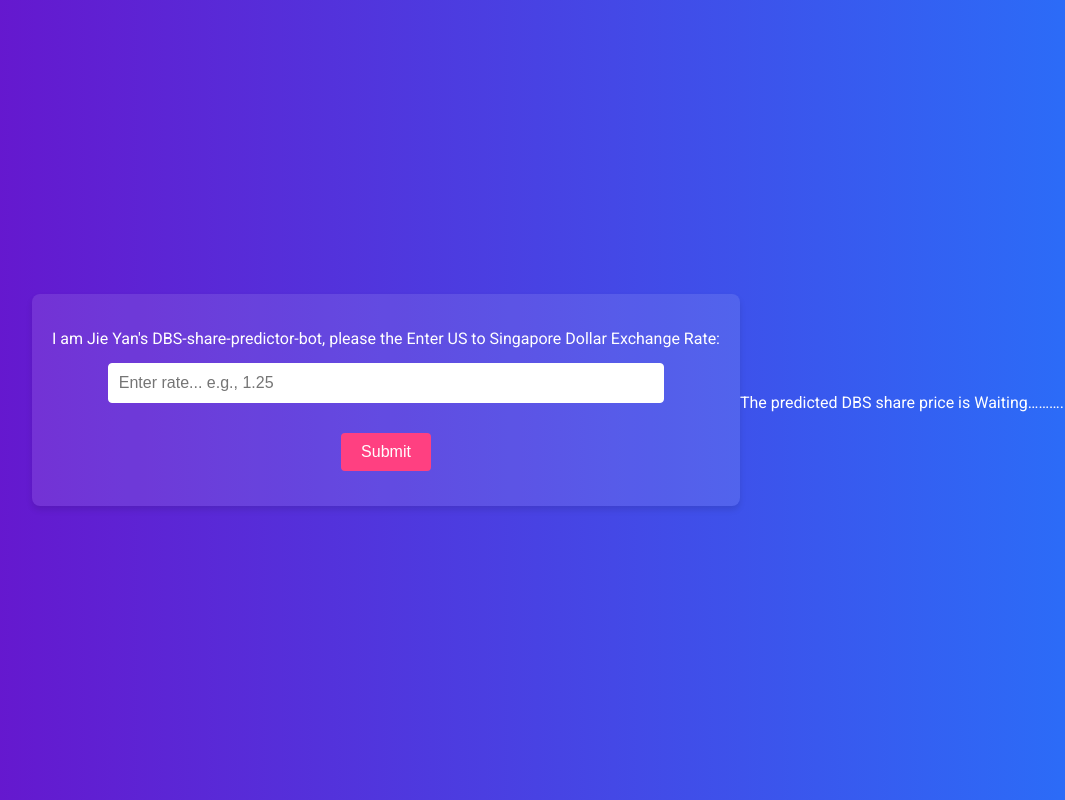
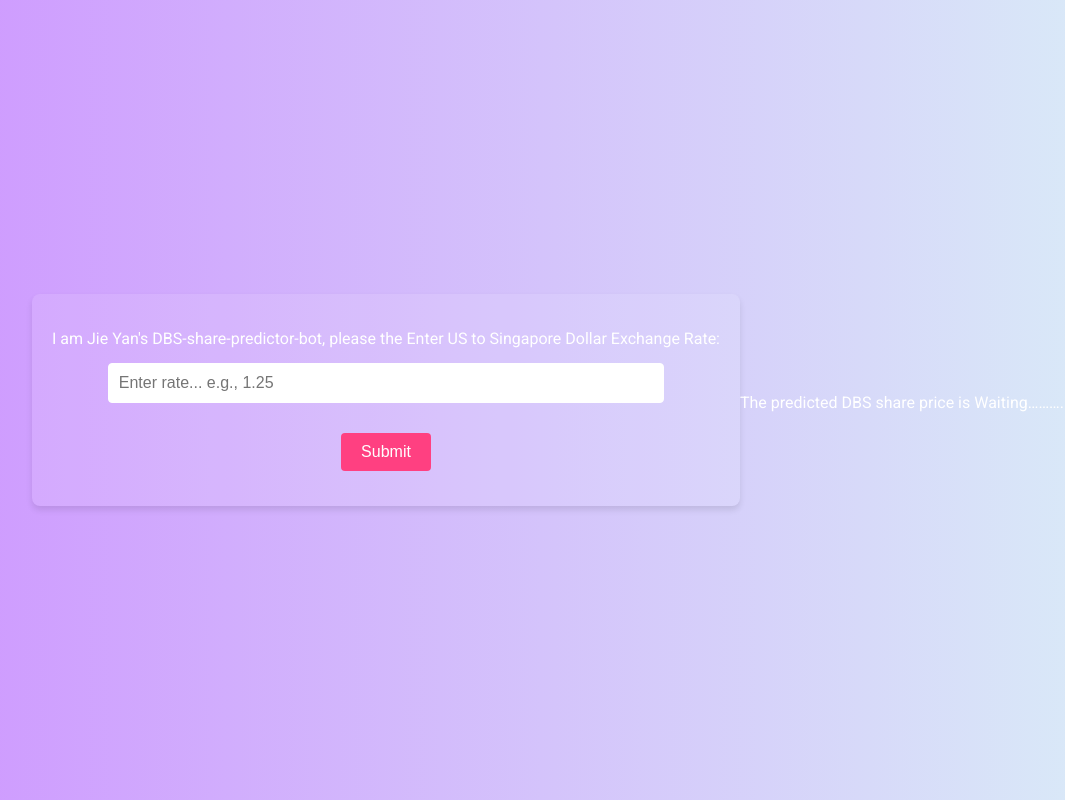
Before and after one commit to jiellybean/DBS-share-prediction-python, a Flask app: page / in a window 1280 px wide. Shown: the whole page, without its empty margins (92-1157 px from the left). Run offline with Flask 3, Linux system fonts and the light colour scheme.

Commit message:
Update index.html

```diff
--- a/templates/index.html
+++ b/templates/index.html
@@ -8,7 +8,7 @@
     <style>
         body {
             font-family: 'Roboto', sans-serif;
-            background: linear-gradient(to right, #6a11cb, #2575fc);
+            background: linear-gradient(to right, #ce97ff, #DAF0F7);
             color: #fff;
             display: flex;
             justify-content: center;
```
